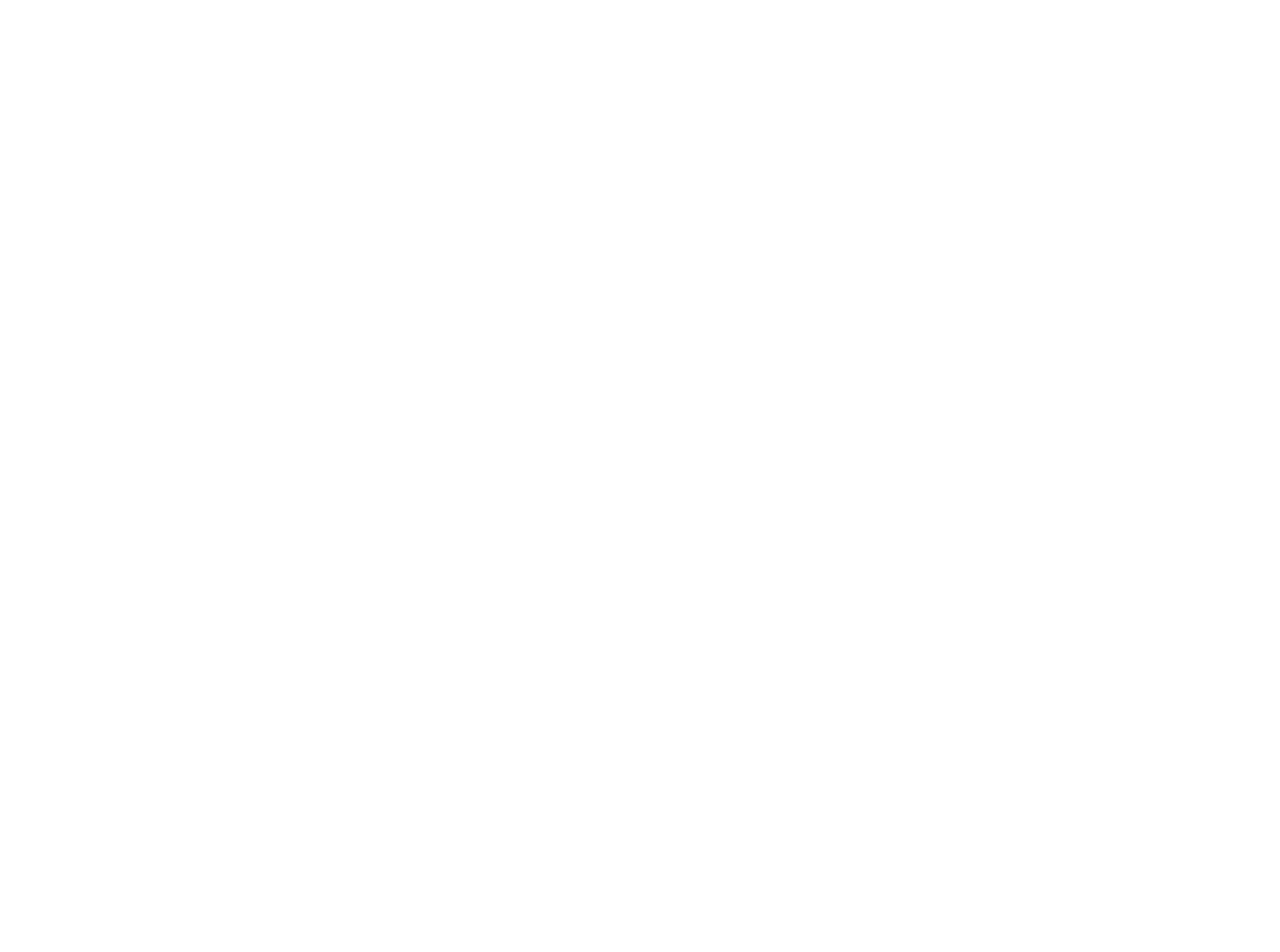
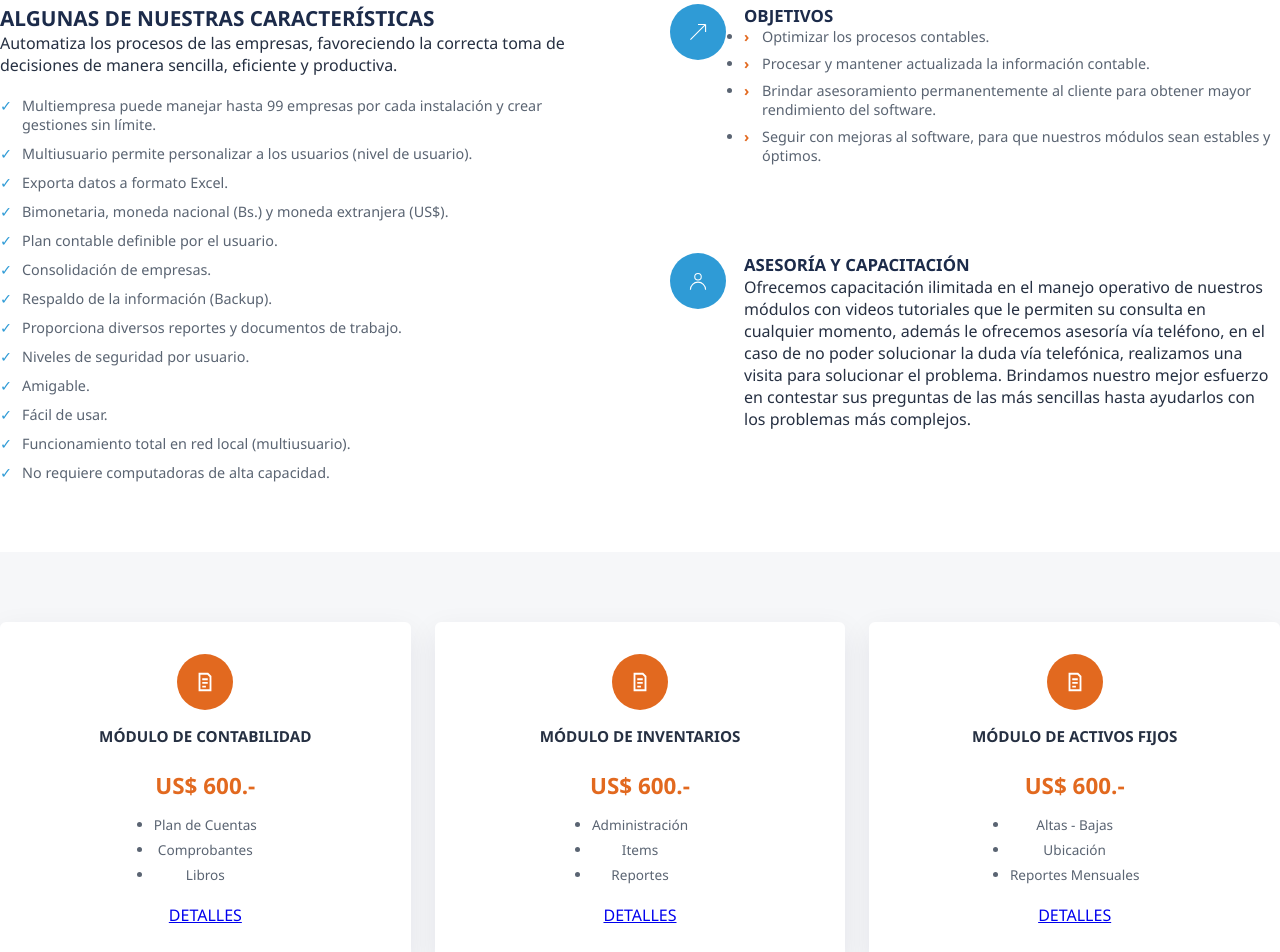
Before and after one commit to Roberto-Michael-Quintana-Rojas/examenFinalDise-o, a React (Vite) app in the folder examenFinal/: page / in a window 1280 px wide. Shown: the part 1320-2272 px from the top of the page. Before the commit the page ends 1254 px from the top, so only its background shows below. Built offline with nearby package versions, Linux system fonts and the light colour scheme.

Commit message:
creando el componente de caracteristicas y modulo

```diff
--- a/examenFinal/src/App.css
+++ b/examenFinal/src/App.css
@@ -364,3 +364,160 @@
   font-weight: 600;
   box-shadow: var(--sombra);
 }
+
+
+/* -------------------------------------------caracteristicas */
+
+.caracteristicas {
+  padding: 70px 0;
+}
+
+.caracteristicas-grid {
+  display: grid;
+  grid-template-columns: 1fr 1fr;
+  gap: 60px;
+}
+
+.caracteristicas h2 {
+  color: var(--azul-oscuro);
+  font-size: 1.3rem;
+}
+
+.intro {
+  margin-bottom: 20px;
+}
+
+.check-list {
+  display: grid;
+  gap: 10px;
+}
+
+.check-list li {
+  position: relative;
+  padding-left: 22px;
+  font-size: 0.9rem;
+  color: var(--gris-texto);
+}
+
+.check-list li::before {
+  content: "✓";
+  position: absolute;
+  left: 0;
+  color: var(--azul-claro);
+  font-weight: 700;
+}
+
+.objetivos-col {
+  display: grid;
+  gap: 36px;
+}
+
+.objetivos-block {
+  display: grid;
+  grid-template-columns: 56px 1fr;
+  gap: 18px;
+}
+
+.objetivos-icon {
+  width: 56px;
+  height: 56px;
+  border-radius: 50%;
+  background: var(--azul-claro);
+  color: var(--blanco);
+  display: flex;
+  align-items: center;
+  justify-content: center;
+  flex-shrink: 0;
+}
+
+.objetivos-block h3 {
+  color: var(--azul-oscuro);
+  font-size: 1.05rem;
+}
+
+.arrow-list {
+  display: grid;
+  gap: 8px;
+}
+
+.arrow-list li {
+  position: relative;
+  padding-left: 18px;
+  font-size: 0.9rem;
+  color: var(--gris-texto);
+}
+
+.arrow-list li::before {
+  content: "›";
+  position: absolute;
+  left: 0;
+  color: var(--naranja);
+  font-weight: 700;
+}
+
+/* -------------------------------------------modulos */
+
+.modulos {
+  background: var(--gris-fondo);
+  padding: 70px 0;
+}
+
+.modulos-grid {
+  display: grid;
+  grid-template-columns: repeat(3, 1fr);
+  gap: 24px;
+}
+
+.modulo-card {
+  background: var(--blanco);
+  border-radius: var(--radio);
+  padding: 32px 24px;
+  text-align: center;
+  box-shadow: var(--sombra);
+  display: flex;
+  flex-direction: column;
+  align-items: center;
+}
+
+.modulo-card.is-destacado {
+  grid-column: span 3;
+  max-width: 380px;
+  margin: 0 auto;
+  border: 2px solid var(--naranja);
+}
+
+.modulo-icon {
+  width: 56px;
+  height: 56px;
+  border-radius: 50%;
+  background: var(--naranja);
+  color: var(--blanco);
+  display: flex;
+  align-items: center;
+  justify-content: center;
+  margin-bottom: 16px;
+}
+
+.modulo-card h3 {
+  font-size: 0.95rem;
+  color: var(--texto-oscuro);
+  min-height: 44px;
+}
+
+.precio {
+  color: var(--naranja);
+  font-size: 1.4rem;
+  font-weight: 800;
+  margin-bottom: 14px;
+}
+
+.modulo-card ul {
+  margin-bottom: 20px;
+  display: grid;
+  gap: 6px;
+}
+
+.modulo-card ul li {
+  font-size: 0.85rem;
+  color: var(--gris-texto);
+}
--- a/examenFinal/src/App.tsx
+++ b/examenFinal/src/App.tsx
@@ -1,8 +1,10 @@
 import './App.css'
 import Bienvenido from './components/Bienvenido'
+import Caracteristicas from './components/Caracteristicas'
 import Header from './components/Header'
 import Hero from './components/Hero'
 import InfoCards from './components/InfoCards'
+import Modulos from './components/Modulos'
 function App() {
   return (
     <div className="app">
@@ -10,7 +12,8 @@
       <Hero />
       <InfoCards />
       <Bienvenido />
-
+      <Caracteristicas />
+      <Modulos />
     </div>
   )
 }
--- /dev/null
+++ b/examenFinal/src/components/Caracteristicas.tsx
@@ -0,0 +1,52 @@
+import data from "../data/siteData.json";
+
+export default function Caracteristicas() {
+  const { caracteristicas, objetivos, asesoria } = data;
+
+  return (
+    <section className="caracteristicas">
+      <div className="container caracteristicas-grid">
+        <div>
+          <h2>{caracteristicas.title}</h2>
+          <p className="intro">{caracteristicas.intro}</p>
+          <ul className="check-list">
+            {caracteristicas.items.map((item) => (
+              <li key={item}>{item}</li>
+            ))}
+          </ul>
+        </div>
+
+        <div className="objetivos-col">
+          <div className="objetivos-block">
+            <div className="objetivos-icon">
+              <svg viewBox="0 0 48 48" width="26" height="26" fill="none" stroke="currentColor" strokeWidth="2">
+                <path d="M10 38 38 10M38 10H24M38 10v14" />
+              </svg>
+            </div>
+            <div>
+              <h3>{objetivos.title}</h3>
+              <ul className="arrow-list">
+                {objetivos.items.map((item) => (
+                  <li key={item}>{item}</li>
+                ))}
+              </ul>
+            </div>
+          </div>
+
+          <div className="objetivos-block">
+            <div className="objetivos-icon">
+              <svg viewBox="0 0 48 48" width="26" height="26" fill="none" stroke="currentColor" strokeWidth="2">
+                <circle cx="24" cy="16" r="6" />
+                <path d="M10 40c0-7.7 6.3-14 14-14s14 6.3 14 14" />
+              </svg>
+            </div>
+            <div>
+              <h3>{asesoria.title}</h3>
+              <p>{asesoria.text}</p>
+            </div>
+          </div>
+        </div>
+      </div>
+    </section>
+  );
+}
--- /dev/null
+++ b/examenFinal/src/components/Modulos.tsx
@@ -0,0 +1,32 @@
+import data from "../data/siteData.json";
+
+export default function Modulos() {
+  return (
+    <section id="productos" className="modulos">
+      <div className="container">
+        <div className="modulos-grid">
+          {data.modulos.map((m) => (
+            <div key={m.id} className={`modulo-card ${m.destacado ? "is-destacado" : ""}`}>
+              <div className="modulo-icon">
+                <svg viewBox="0 0 24 24" width="22" height="22" fill="none" stroke="currentColor" strokeWidth="2">
+                  <path d="M6 3h9l3 3v15H6V3Z" />
+                  <path d="M9 9h6M9 13h6M9 17h4" />
+                </svg>
+              </div>
+              <h3>{m.nombre}</h3>
+              <p className="precio">US$ {m.precio.toLocaleString("es-BO")}.-</p>
+              <ul>
+                {m.items.map((i) => (
+                  <li key={i}>{i}</li>
+                ))}
+              </ul>
+              <a href="#contactos" className="btn btn-primary btn-small">
+                DETALLES
+              </a>
+            </div>
+          ))}
+        </div>
+      </div>
+    </section>
+  );
+}
```
